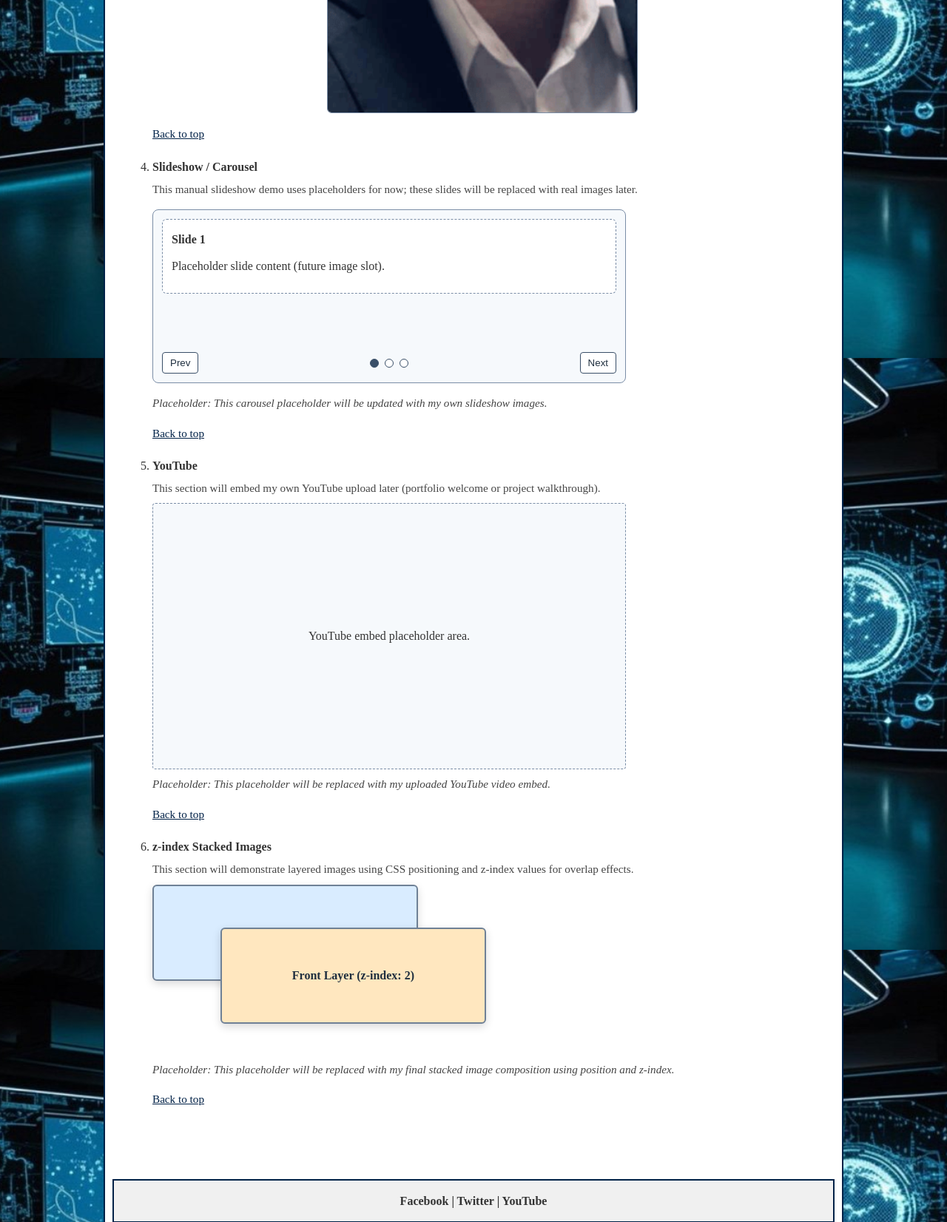
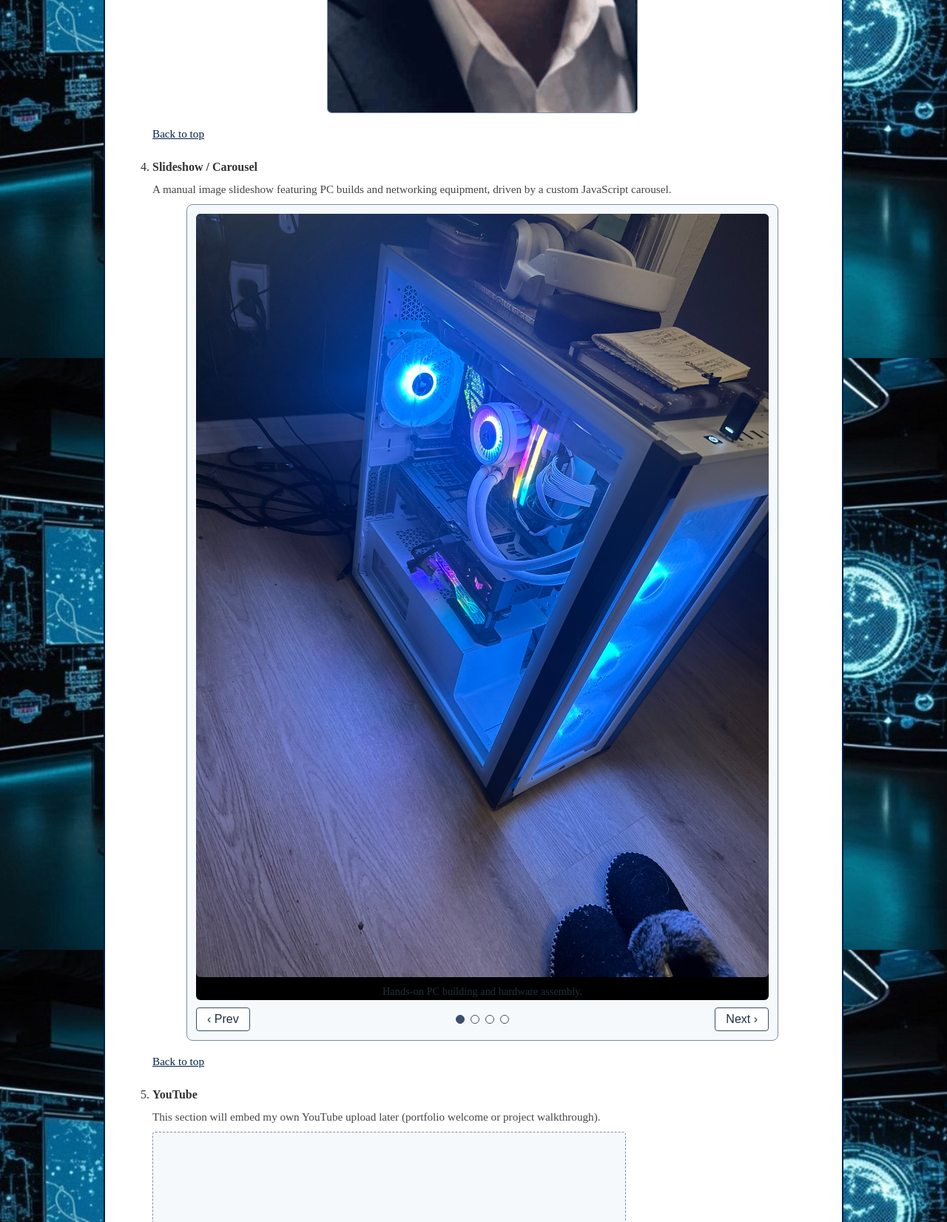
Before and after one commit to Graves217/Farah-SCF-Project-Site, a PHP site: page /media.htm in a window 1280 px wide. Shown: the part 1916-3568 px from the top of the page at 74% size. Run offline with PHP 8.4, Linux system fonts and the light colour scheme.

Commit message:
Add image carousel to media page
Agent-Logs-Url: https://github.com/Graves217/Farah-SCF-Project-Site/sessions/171f35d1-910d-45b7-b8fb-d7b9483ad711

Co-authored-by: Graves217 <260338615+Graves217@users.noreply.github.com>

```diff
--- a/farah-scf.css
+++ b/farah-scf.css
@@ -384,35 +384,44 @@ section h2 {
     margin: 8px 0 0 0;
 }
 
-/* Media Demo Placeholder Carousel Styles */
+/* Media Page Image Carousel Styles */
 .carousel {
     width: 100%;
-    max-width: 640px;
+    max-width: 800px;
+    margin: 0 auto;
     border: 1px solid #7a8da6;
     border-radius: 8px;
     background-color: #f6f9fc;
     padding: 12px;
+    box-sizing: border-box;
 }
 
 .carousel__viewport {
-    min-height: 170px;
+    overflow: hidden;
+    border-radius: 6px;
 }
 
 .carousel__slide {
     display: none;
-    border: 1px dashed #7a8da6;
-    border-radius: 6px;
-    padding: 14px 12px;
-    background-color: #ffffff;
+    background-color: #000000; /* dark letterbox background for image slides */
 }
 
 .carousel__slide.is-active {
     display: block;
 }
 
-.carousel__title {
-    font-weight: 700;
-    margin: 0 0 8px 0;
+.carousel__image {
+    width: 100%;
+    height: auto;
+    display: block;
+    border-radius: 6px;
+}
+
+.carousel__caption {
+    margin: 8px 4px 0;
+    font-size: 0.9em;
+    color: #1f2f3f;
+    text-align: center;
 }
 
 .carousel__controls {
@@ -429,8 +438,13 @@ section h2 {
     border-radius: 4px;
     background-color: #ffffff;
     color: #1f2f3f;
-    padding: 6px 10px;
+    padding: 6px 14px;
     cursor: pointer;
+    font-size: 1em;
+}
+
+.carousel__button:hover {
+    background-color: #dce8f5;
 }
 
 .carousel__button:focus-visible,
@@ -454,6 +468,7 @@ section h2 {
     border: 1px solid #3a4f68;
     background-color: #ffffff;
     cursor: pointer;
+    padding: 0;
 }
 
 .carousel__dot[aria-current="true"] {
--- a/media.htm
+++ b/media.htm
@@ -87,30 +87,32 @@
                         </li>
                         <li>
                             <strong>Slideshow / Carousel</strong>
-                            <p class="media-note">This manual slideshow demo uses placeholders for now; these slides will be replaced with real images later.</p>
-                            <section class="carousel" data-carousel aria-label="Slideshow demo" tabindex="0">
-                                <div class="carousel__viewport" data-carousel-track>
+                            <p class="media-note">A manual image slideshow featuring PC builds and networking equipment, driven by a custom JavaScript carousel.</p>
+                            <section class="carousel" data-carousel aria-label="Tech build image slideshow" tabindex="0">
+                                <div class="carousel__viewport">
                                     <div class="carousel__slide is-active" data-carousel-slide aria-hidden="false">
-                                        <p class="carousel__title">Slide 1</p>
-                                        <p>Placeholder slide content (future image slot).</p>
+                                        <img class="carousel__image" src="images/carousel/AlisonPCBuild.JPEG" alt="PC build with components laid out on a desk before assembly">
+                                        <p class="carousel__caption">Hands-on PC building and hardware assembly.</p>
                                     </div>
                                     <div class="carousel__slide" data-carousel-slide aria-hidden="true">
-                                        <p class="carousel__title">Slide 2</p>
-                                        <p>Placeholder slide content (future image slot).</p>
+                                        <img class="carousel__image" src="images/carousel/AnthonyPCBuild.JPEG" alt="Custom desktop PC build with the case open showing installed components">
+                                        <p class="carousel__caption">Custom desktop PC — every component chosen and installed by hand.</p>
                                     </div>
                                     <div class="carousel__slide" data-carousel-slide aria-hidden="true">
-                                        <p class="carousel__title">Slide 3</p>
-                                        <p>Placeholder slide content (future image slot).</p>
+                                        <img class="carousel__image" src="images/carousel/NetSwitch1.JPEG" alt="Network switch with Ethernet cables connected and port indicator lights active">
+                                        <p class="carousel__caption">Configuring and cabling network switching equipment.</p>
+                                    </div>
+                                    <div class="carousel__slide" data-carousel-slide aria-hidden="true">
+                                        <img class="carousel__image" src="images/carousel/NetSwitch2.JPEG" alt="Close-up of a network switch showing labeled port connections">
+                                        <p class="carousel__caption">Hands-on networking — port management and structured cabling.</p>
                                     </div>
                                 </div>
                                 <div class="carousel__controls" aria-label="Slideshow controls">
-                                    <button type="button" class="carousel__button" data-carousel-prev aria-label="Previous slide">Prev</button>
+                                    <button type="button" class="carousel__button" data-carousel-prev aria-label="Previous slide">&#8249; Prev</button>
                                     <div class="carousel__dots" data-carousel-dots aria-label="Choose slide"></div>
-                                    <button type="button" class="carousel__button" data-carousel-next aria-label="Next slide">Next</button>
+                                    <button type="button" class="carousel__button" data-carousel-next aria-label="Next slide">Next &#8250;</button>
                                 </div>
                             </section>
-                            <p class="media-placeholder-note">Placeholder: This carousel placeholder will be updated with my own slideshow images.</p>
-                            <!-- Expected embed skeleton: <div class="slideshow" role="region" aria-roledescription="carousel" aria-label="Featured image slideshow"><button type="button" aria-label="Previous slide">Prev</button><div class="slides" aria-live="polite"></div><button type="button" aria-label="Next slide">Next</button></div> -->
                             <p><a class="back-to-top" href="#top">Back to top</a></p>
                         </li>
                         <li>
```
